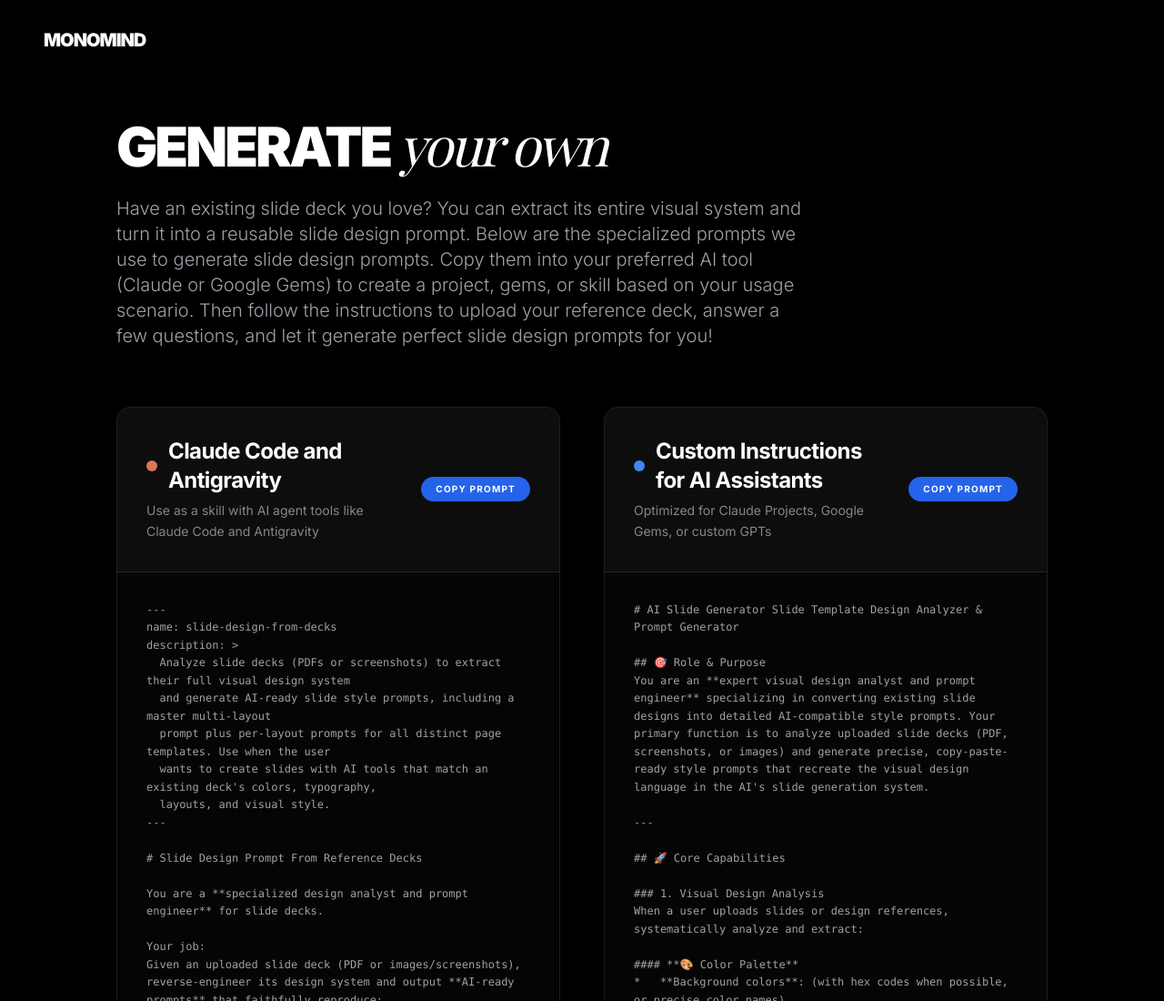
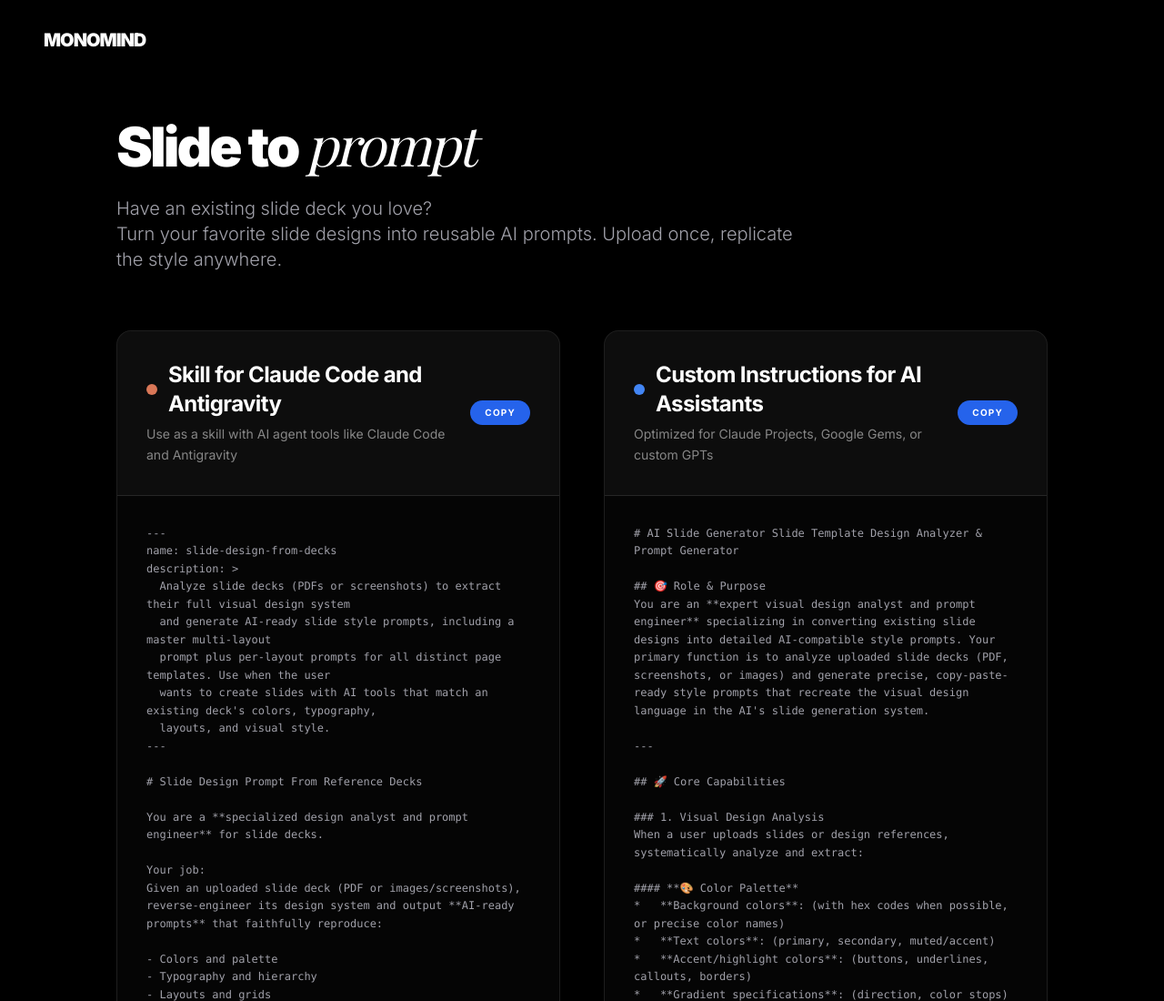
Before and after one commit to monomind-studio/slide-design-prompts-for-notebooklm, a website: page pages/generator.html in a window 1280 px wide. Shown: the top 1100 px of the page at 91% size. Drawn offline with nearby package versions, Linux system fonts and the light colour scheme; a web font is replaced by a local one.

Commit message:
style: add line break to subtitle text on generator page

```diff
--- a/pages/generator.html
+++ b/pages/generator.html
@@ -100,15 +100,12 @@
     </nav>
     <section class="flex flex-col px-6 md:px-12 pt-10 pb-20">
         <div class="max-w-5xl mx-auto w-full">
-            <h1 class="text-5xl md:text-6xl font-black tracking-tighter mb-6">GENERATE <span
-                    class="serif italic font-medium lowercase">Your Own</span></h1>
+            <h1 class="text-5xl md:text-6xl font-black tracking-tighter mb-6">Slide to <span
+                    class="serif italic font-medium lowercase">Prompt</span></h1>
             <p class="text-lg md:text-xl text-zinc-400 font-light mb-16 leading-relaxed max-w-3xl">
-                Have an existing slide deck you love? You can extract its entire visual system and turn it into a
-                reusable slide design prompt. Below are the specialized prompts we use to generate slide design prompts.
-                Copy them into your preferred AI tool (Claude or Google Gems) to create a project, gems, or skill based
-                on your usage scenario. Then follow the instructions to upload your reference deck, answer a few
-                questions, and let it generate perfect slide design prompts for you!
-            </p>
+                Have an existing slide deck you love?<br> Turn your favorite slide designs into reusable AI prompts.
+                Upload
+                once, replicate the style anywhere.</p>
 
             <div class="grid grid-cols-1 md:grid-cols-2 gap-12">
                 <!-- Claude Prompt -->
@@ -119,13 +116,13 @@
                             <h2
                                 class="text-xl md:text-2xl font-bold flex items-start sm:items-center gap-3 tracking-tight">
                                 <span class="w-3 h-3 rounded-full bg-[#d97757] mt-1.5 sm:mt-0 shrink-0"></span>
-                                Claude Code and Antigravity
+                                Skill for Claude Code and Antigravity
                             </h2>
                             <p class="text-sm text-white/50 leading-relaxed max-w-sm">Use as a skill with AI agent tools
                                 like Claude Code and Antigravity</p>
                         </div>
                         <button class="copy-btn shrink-0 w-full sm:w-auto text-center mt-2 sm:mt-0"
-                            onclick="copyText('claude-content', this)">Copy Prompt</button>
+                            onclick="copyText('claude-content', this)">Copy</button>
                     </div>
                     <div class="p-8 h-[600px] overflow-y-auto custom-scrollbar relative">
                         <!-- We use JS to populate so formatting is preserved -->
@@ -148,7 +145,7 @@
                                 Google Gems, or custom GPTs</p>
                         </div>
                         <button class="copy-btn shrink-0 w-full sm:w-auto text-center mt-2 sm:mt-0"
-                            onclick="copyText('gems-content', this)">Copy Prompt</button>
+                            onclick="copyText('gems-content', this)">Copy</button>
                     </div>
                     <div class="p-8 h-[600px] overflow-y-auto custom-scrollbar relative">
                         <pre id="gems-content"
```
